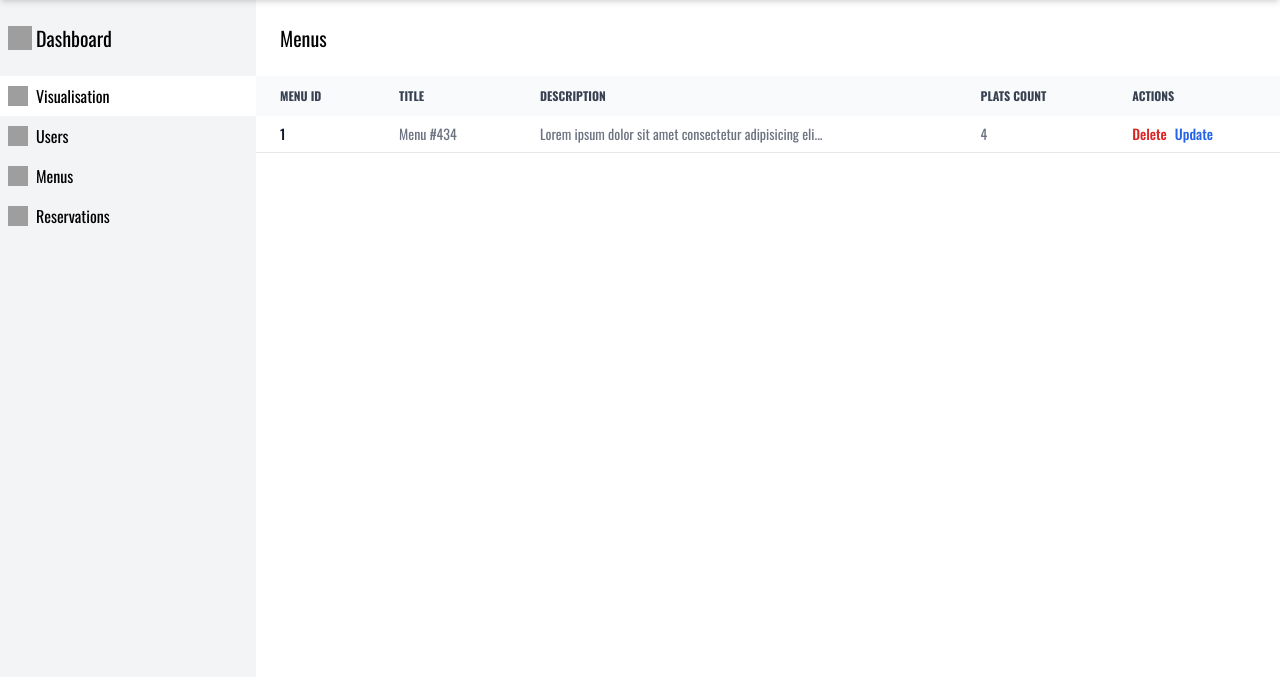
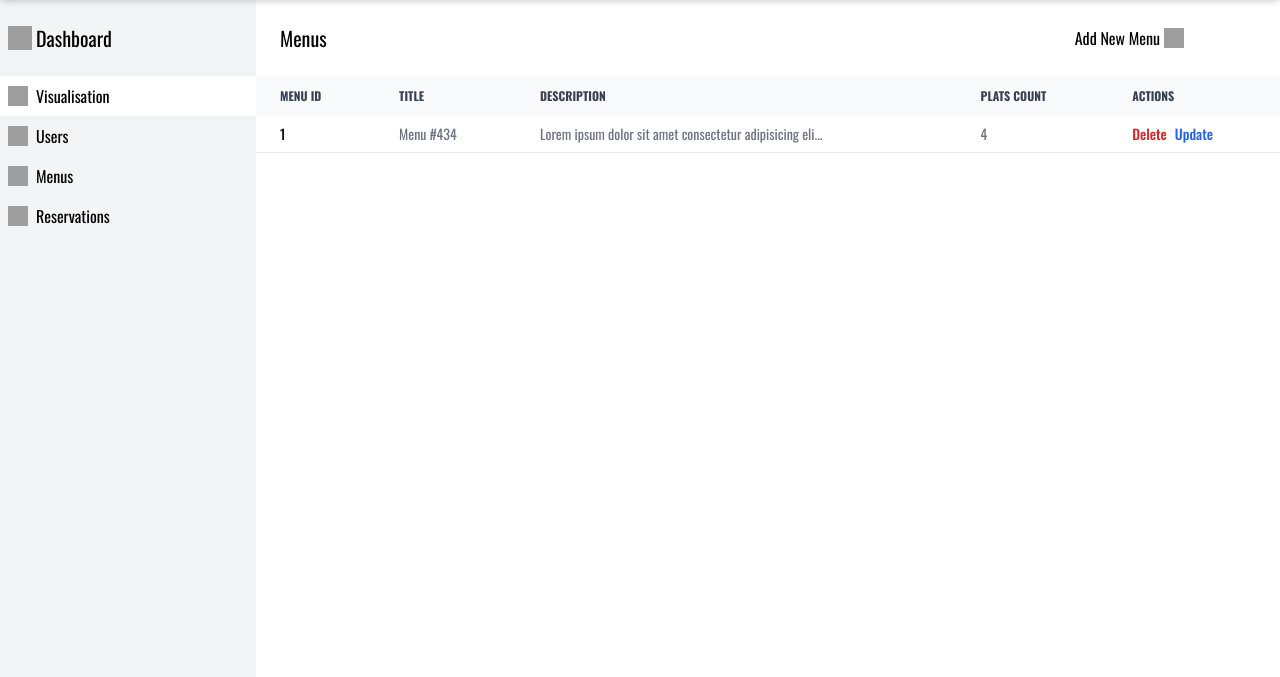
Before and after one commit to ayoub-ahnaou/Dine-with-us, a PHP site: page /dashboard.php in a window 1280 px wide. Shown: the part 38-715 px from the top of the page. Run offline with PHP 8.4, Linux system fonts and the light colour scheme; some libraries are stand-ins or nearby versions; grey boxes are pictures that could not be loaded.

Commit message:
#19 Create a button for adding a new menu to list

```diff
--- a/src/pages/menus-list.php
+++ b/src/pages/menus-list.php
@@ -1,7 +1,12 @@
 <div class="w-4/5 overflow-auto flex-grow max-md:w-full">
-    <div class="flex p-6">
+    <div class="flex p-6 justify-between pr-20">
         <p class="text-xl">Menus</p>
+        <div class="flex items-center gap-1 hover:bg-gray-100 px-4 rounded-md cursor-pointer">
+            <span>Add New Menu</span>
+            <img src="../assets/images/icons/add-icons.svg" class="size-5" alt="">
         </div>
+    </div>
+    <div class="h-[70vh] overflow-auto">
         <table
             class="w-full text-sm text-left rtl:text-right text-gray-500 dark:text-gray-400">
             <thead
@@ -38,3 +43,4 @@
             </tbody>
         </table>
     </div>
+</div>
```
Lines whose indentation alone changed are shown as unchanged.
